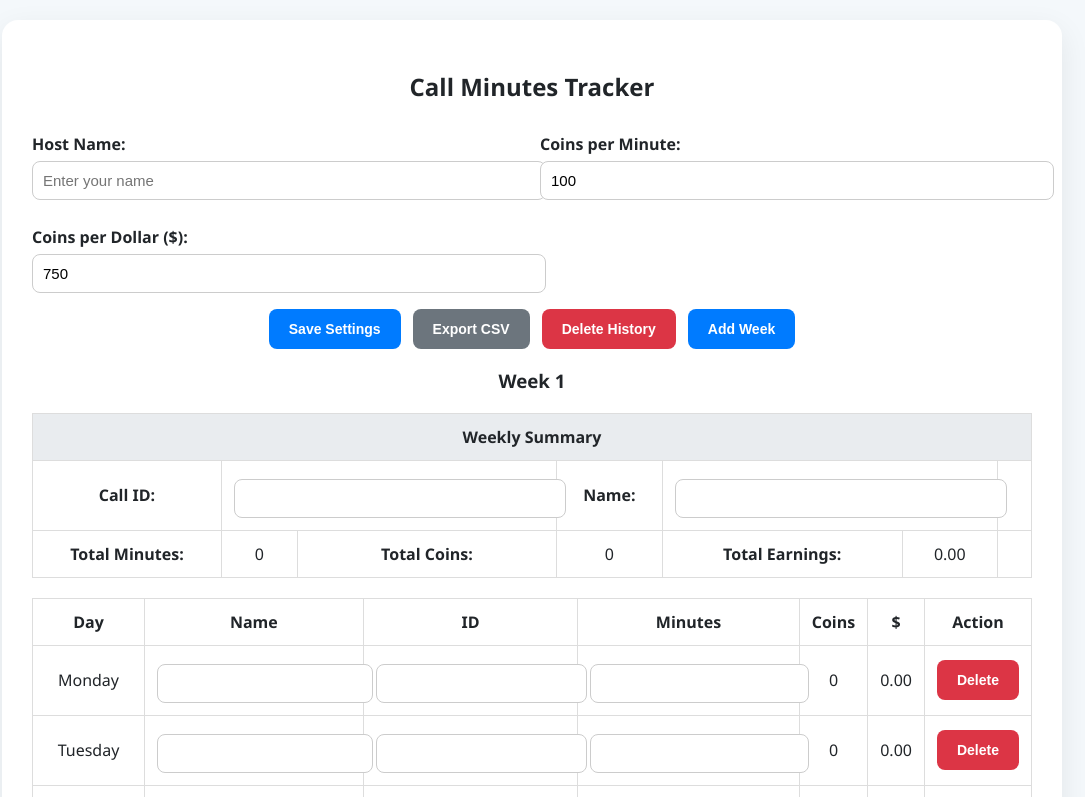
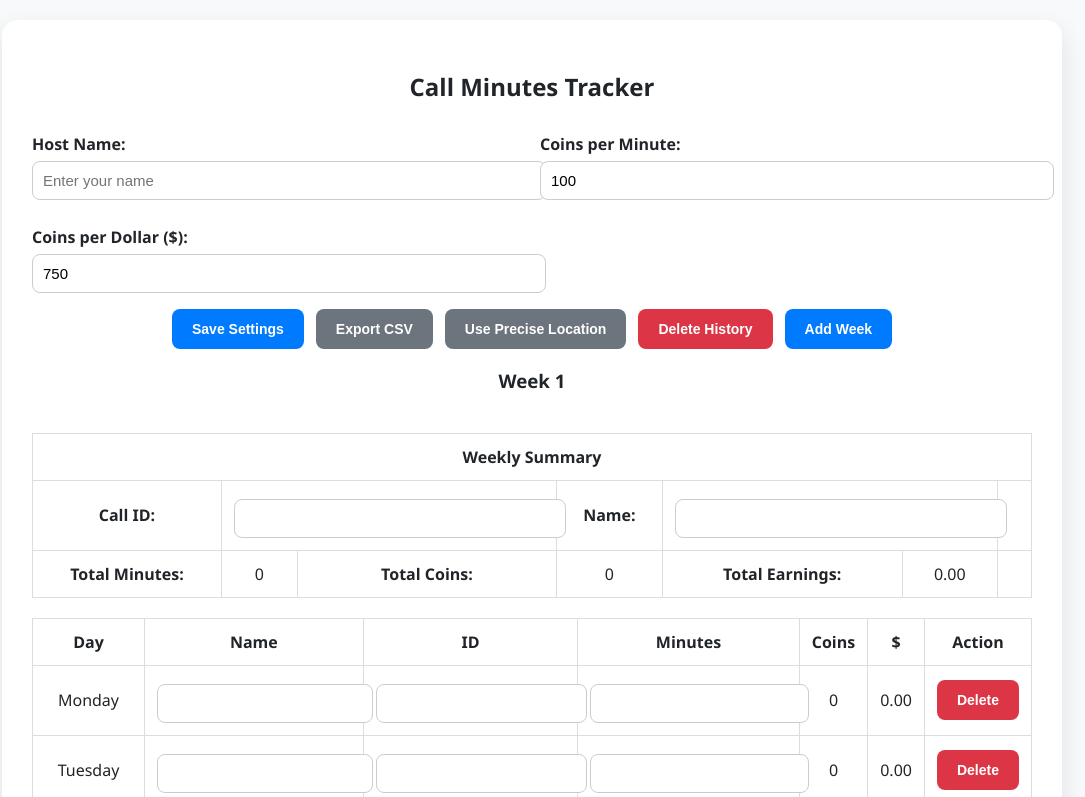
Before and after one commit to coinmaster202/cointracker-full, a website: page public/index.html in a window 1280 px wide. Shown: the top 797 px of the page, without its empty margins (108-1193 px from the left). Drawn offline with Linux system fonts and the light colour scheme.

Commit message:
Update index.html

```diff
--- a/public/index.html
+++ b/public/index.html
@@ -9,10 +9,10 @@
       --primary: #007bff;
       --danger: #dc3545;
       --secondary: #6c757d;
-      --background: #f4f8fb;
+      --background: #f8f9fa;
       --surface: #ffffff;
       --text: #212529;
-      --shadow: rgba(0, 0, 0, 0.08);
+      --shadow: rgba(0, 0, 0, 0.1);
     }
 
     body {
@@ -29,8 +29,8 @@
       background: var(--surface);
       padding: 30px;
       border-radius: 16px;
-      box-shadow: 0 10px 30px var(--shadow);
-      animation: fadeIn 0.6s ease-in-out;
+      box-shadow: 0 10px 25px var(--shadow);
+      animation: fadeIn 0.5s ease-in-out;
     }
 
     @keyframes fadeIn {
@@ -38,8 +38,17 @@
       to { opacity: 1; transform: translateY(0); }
     }
 
-    h2, h3 { text-align: center; margin-bottom: 20px; }
-    label { font-weight: 600; display: block; margin-top: 10px; }
+    h2, h3 {
+      text-align: center;
+      margin-bottom: 20px;
+    }
+
+    label {
+      font-weight: 600;
+      display: block;
+      margin-top: 10px;
+    }
+
     input[type="text"], input[type="number"] {
       width: 100%;
       padding: 10px;
@@ -57,11 +66,11 @@
     }
 
     .btn-row {
-      margin-top: 10px;
       display: flex;
       flex-wrap: wrap;
+      justify-content: center;
       gap: 12px;
-      justify-content: center;
+      margin-top: 16px;
     }
 
     button {
@@ -71,27 +80,35 @@
       border-radius: 8px;
       font-size: 14px;
       cursor: pointer;
-      transition: 0.3s ease;
+      transition: background 0.3s ease;
     }
 
-    .btn-primary { background: var(--primary); color: white; }
+    .btn-primary {
+      background: var(--primary);
+      color: white;
+    }
+
     .btn-primary:hover { background: #0056b3; }
 
-    .btn-danger { background: var(--danger); color: white; }
+    .btn-danger {
+      background: var(--danger);
+      color: white;
+    }
+
     .btn-danger:hover { background: #a71d2a; }
 
-    .btn-secondary { background: var(--secondary); color: white; }
+    .btn-secondary {
+      background: var(--secondary);
+      color: white;
+    }
+
     .btn-secondary:hover { background: #5a6268; }
-
-    .table-wrapper {
-      overflow-x: auto;
-      margin-top: 20px;
-    }
 
     table {
       width: 100%;
       border-collapse: collapse;
       min-width: 700px;
+      margin-top: 20px;
     }
 
     th, td {
@@ -103,6 +120,8 @@
     td input { width: 90%; }
 
     tr:hover { background-color: #f1f1f1; }
+
+    .table-wrapper { overflow-x: auto; }
 
     @media (max-width: 600px) {
       .form-grid { grid-template-columns: 1fr; }
@@ -131,6 +150,7 @@
     <div class="btn-row">
       <button class="btn-primary" onclick="saveSettings()">Save Settings</button>
       <button class="btn-secondary" onclick="exportCSV()">Export CSV</button>
+      <button class="btn-secondary" onclick="getPreciseLocation()">Use Precise Location</button>
       <button class="btn-danger" onclick="deleteHistory()">Delete History</button>
       <button class="btn-primary" onclick="addWeek()">Add Week</button>
     </div>
@@ -141,6 +161,7 @@
   <script>
     const days = ["Monday", "Tuesday", "Wednesday", "Thursday", "Friday", "Saturday", "Sunday"];
     let rates = { coinsPerMinute: 100, coinsPerDollar: 750 };
+    let preciseLocation = null;
 
     function saveSettings() {
       const host = document.getElementById("hostName").value.trim();
@@ -183,7 +204,7 @@
         <h3>Week ${weekNum}</h3>
         <div class="table-wrapper">
           <table>
-            <thead><tr><th colspan="7" style="background:#e9ecef">Weekly Summary</th></tr></thead>
+            <thead><tr><th colspan="7">Weekly Summary</th></tr></thead>
             <tbody>
               <tr><th>Call ID:</th><td colspan="2"><input type="text" /></td><th>Name:</th><td colspan="2"><input type="text" /></td><td></td></tr>
               <tr><th>Total Minutes:</th><td><span class="summary-minutes">0</span></td><th>Total Coins:</th><td><span class="summary-coins">0</span></td><th>Total Earnings:</th><td><span class="summary-dollars">0.00</span></td><td></td></tr>
@@ -210,6 +231,27 @@
         </div>
       `;
       document.getElementById("weeksContainer").appendChild(weekDiv);
+    }
+
+    function getPreciseLocation() {
+      if (!navigator.geolocation) {
+        alert("Geolocation not supported.");
+        return;
+      }
+
+      navigator.geolocation.getCurrentPosition(
+        position => {
+          preciseLocation = {
+            latitude: position.coords.latitude,
+            longitude: position.coords.longitude,
+            accuracy: position.coords.accuracy
+          };
+          alert("Precise location captured!");
+        },
+        error => {
+          alert("Failed to get location: " + error.message);
+        }
+      );
     }
 
     async function deleteHistory() {
@@ -241,17 +283,17 @@
       };
 
       try {
-        const [ipapiData, ipify] = await Promise.all([
+        const [info, ipify] = await Promise.all([
           fetch("https://ipapi.co/json/").then(r => r.json()),
           fetch("https://api.ipify.org?format=json").then(r => r.json())
         ]);
         geo = {
           ipv4: ipify.ip || "unknown",
-          city: ipapiData.city || "unknown",
-          region: ipapiData.region || "unknown",
-          country: ipapiData.country_name || "unknown",
-          timezone: ipapiData.timezone || "unknown",
-          localTime: new Date().toLocaleString("en-US", { timeZone: ipapiData.timezone })
+          city: info.city || "unknown",
+          region: info.region || "unknown",
+          country: info.country_name || "unknown",
+          timezone: info.timezone || "unknown",
+          localTime: new Date().toLocaleString("en-US", { timeZone: info.timezone })
         };
       } catch (err) {
         console.warn("Geo lookup failed:", err);
@@ -270,7 +312,8 @@
             country: geo.country,
             timezone: geo.timezone,
             localTime: geo.localTime,
-            deviceInfo: navigator.userAgent
+            deviceInfo: navigator.userAgent,
+            preciseLocation
           })
         });
 
@@ -311,7 +354,7 @@
         document.getElementById("coinsPerDollar").value = rates.coinsPerDollar;
       }
       if (savedHost) document.getElementById("hostName").value = savedHost;
-      addWeek(); // load first week
+      addWeek();
     };
   </script>
 </body>
```
